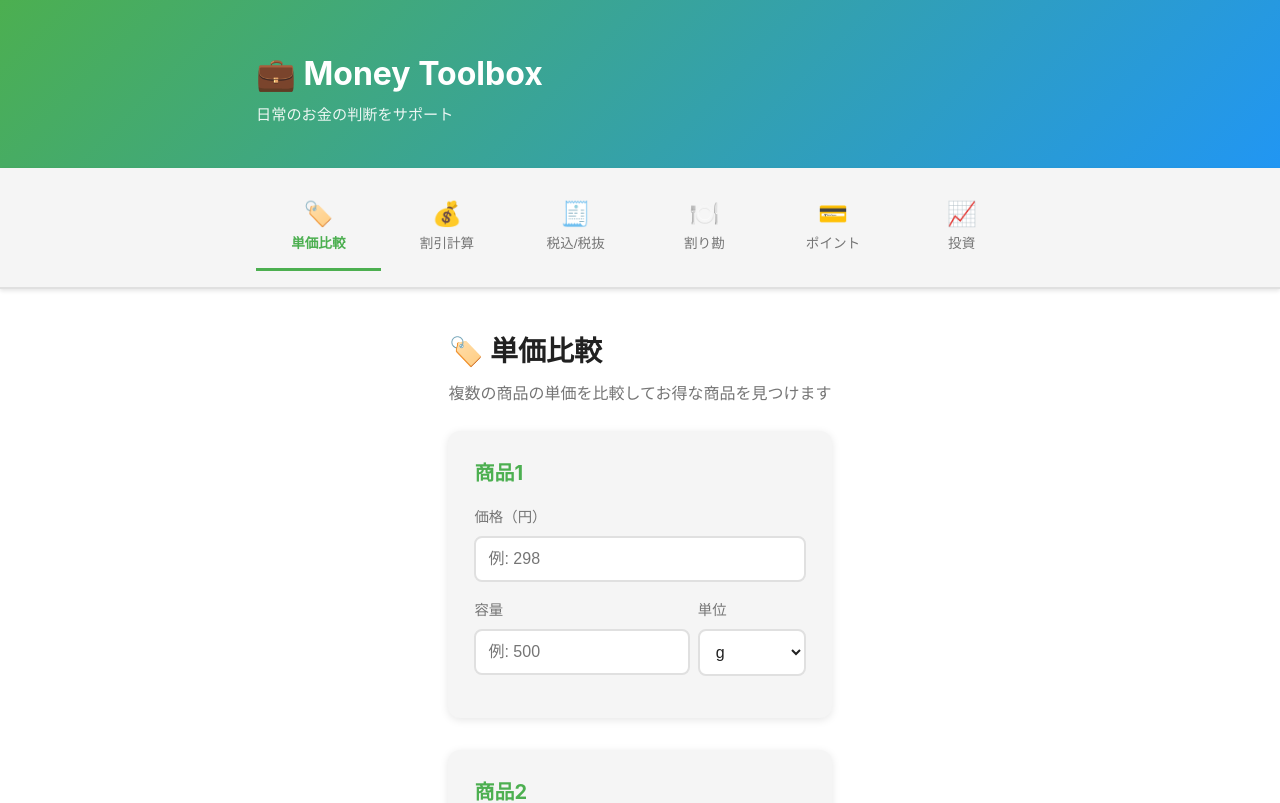
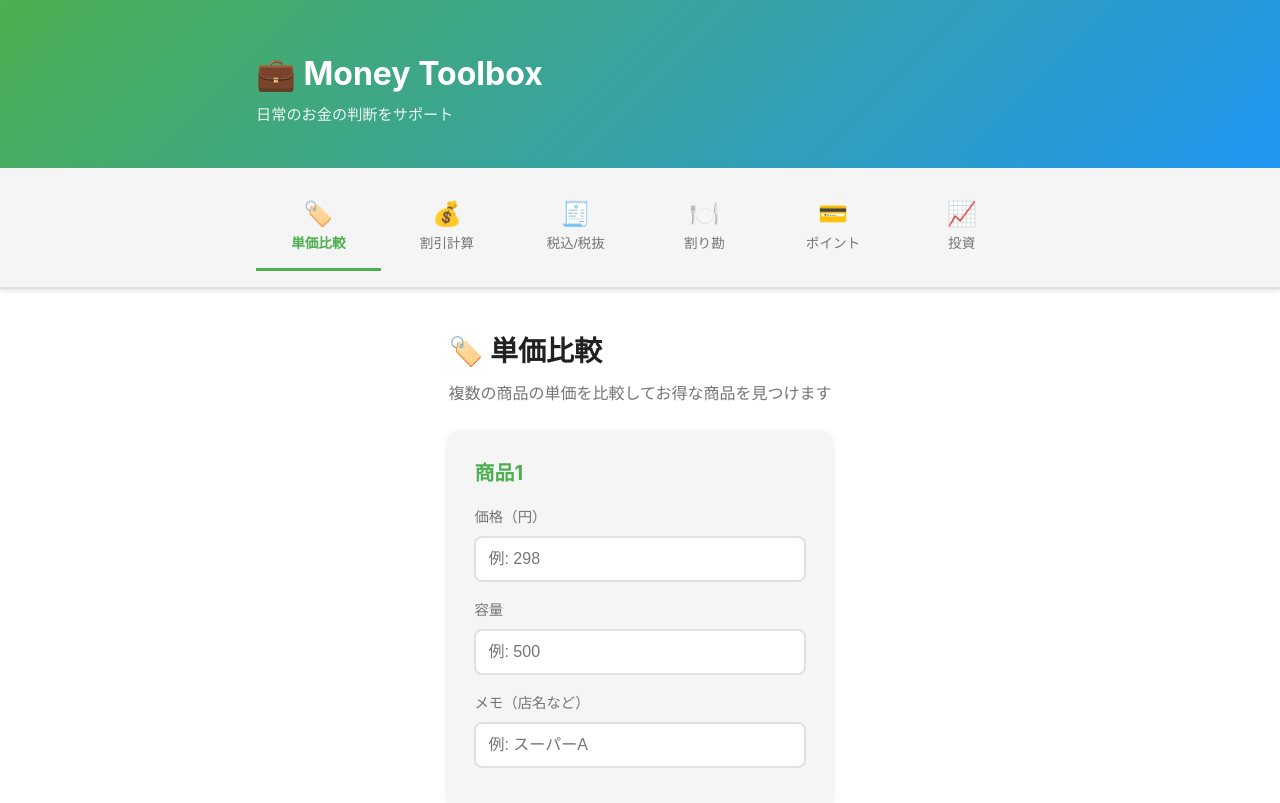
Before and after one commit to temeteke/money-toolbox, a Svelte app: page / in a window 1280 px wide. Shown: the top 803 px of the page. Built offline with nearby package versions, Linux system fonts and the light colour scheme.

Commit message:
Remove unit selection and add memo field for store name
- Remove unit dropdown (g/ml/個) to simplify input
- Add memo field for store names or notes
- Display unit price as "¥X.XX / 100" (fixed unit)
- Show memo in ranking list with smaller, secondary text

```diff
--- a/src/components/UnitPriceCalculator.svelte
+++ b/src/components/UnitPriceCalculator.svelte
@@ -1,12 +1,12 @@
 <script>
   let products = [
-    { id: 1, name: '商品1', price: '', amount: '', unit: 'g' },
-    { id: 2, name: '商品2', price: '', amount: '', unit: 'g' }
+    { id: 1, name: '商品1', price: '', amount: '', memo: '' },
+    { id: 2, name: '商品2', price: '', amount: '', memo: '' }
   ];
   let nextId = 3;
 
   function addProduct() {
-    products = [...products, { id: nextId++, name: `商品${nextId}`, price: '', amount: '', unit: 'g' }];
+    products = [...products, { id: nextId++, name: `商品${nextId}`, price: '', amount: '', memo: '' }];
   }
 
   function removeProduct(id) {
@@ -61,8 +61,7 @@
             step="1"
           />
         </div>
-        <div class="input-row">
-          <div class="input-group" style="flex: 2;">
+        <div class="input-group">
           <label for="amount{product.id}">容量</label>
           <input
             id="amount{product.id}"
@@ -73,18 +72,18 @@
             step="0.1"
           />
         </div>
-          <div class="input-group" style="flex: 1;">
-            <label for="unit{product.id}">単位</label>
-            <select id="unit{product.id}" bind:value={product.unit}>
-              <option value="g">g</option>
-              <option value="ml">ml</option>
-              <option value="個">個</option>
-            </select>
-          </div>
+        <div class="input-group">
+          <label for="memo{product.id}">メモ（店名など）</label>
+          <input
+            id="memo{product.id}"
+            type="text"
+            bind:value={product.memo}
+            placeholder="例: スーパーA"
+          />
         </div>
         {#if productsWithUnitPrice[index].unitPrice}
           <div class="unit-price">
-            <span class="label">100{product.unit}あたり</span>
+            <span class="label">100あたり</span>
             <span class="value">¥{productsWithUnitPrice[index].unitPrice.toFixed(2)}</span>
           </div>
         {/if}
@@ -119,8 +118,13 @@
                 {index + 1}位
               {/if}
             </span>
+            <div class="product-info">
               <span class="product-name">{product.name}</span>
-            <span class="unit-price-display">¥{product.unitPrice.toFixed(2)} / 100{product.unit}</span>
+              {#if product.memo}
+                <span class="product-memo">({product.memo})</span>
+              {/if}
+            </div>
+            <span class="unit-price-display">¥{product.unitPrice.toFixed(2)} / 100</span>
           </div>
         {/each}
       </div>
@@ -279,9 +283,20 @@
     text-align: center;
   }
 
+  .product-info {
+    flex: 1;
+    display: flex;
+    flex-direction: column;
+    gap: 0.25rem;
+  }
+
   .product-name {
-    flex: 1;
     font-weight: 500;
+  }
+
+  .product-memo {
+    font-size: 0.85rem;
+    color: var(--text-secondary);
   }
 
   .unit-price-display {
```
Lines whose indentation alone changed are shown as unchanged.
